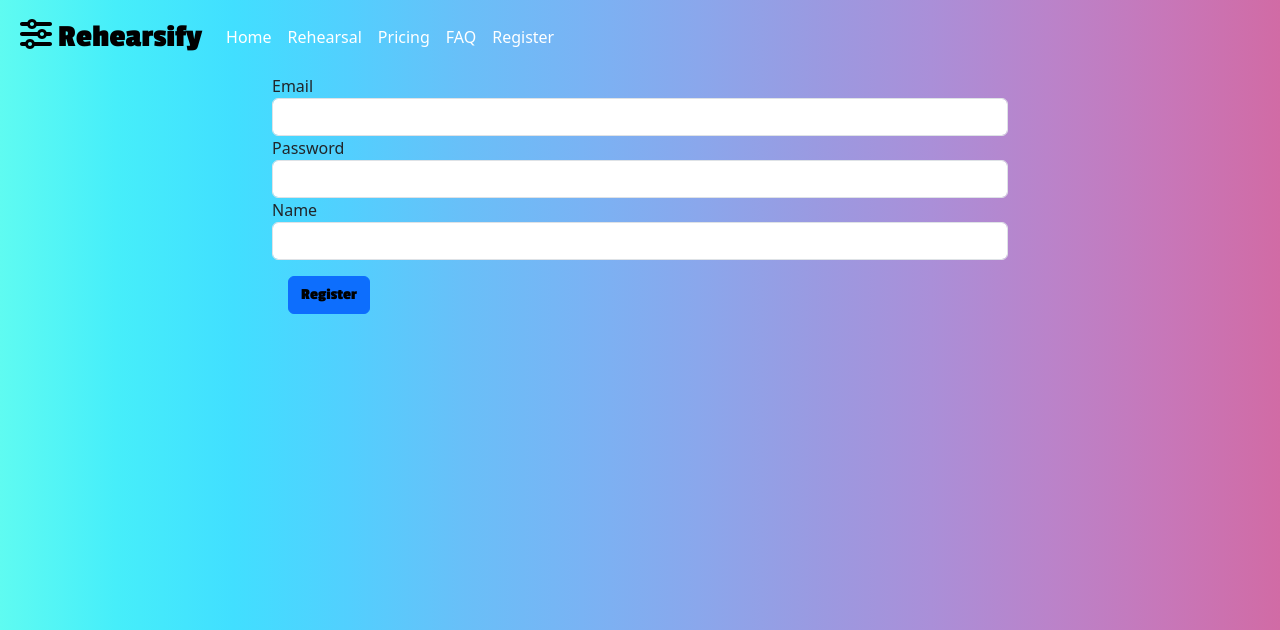
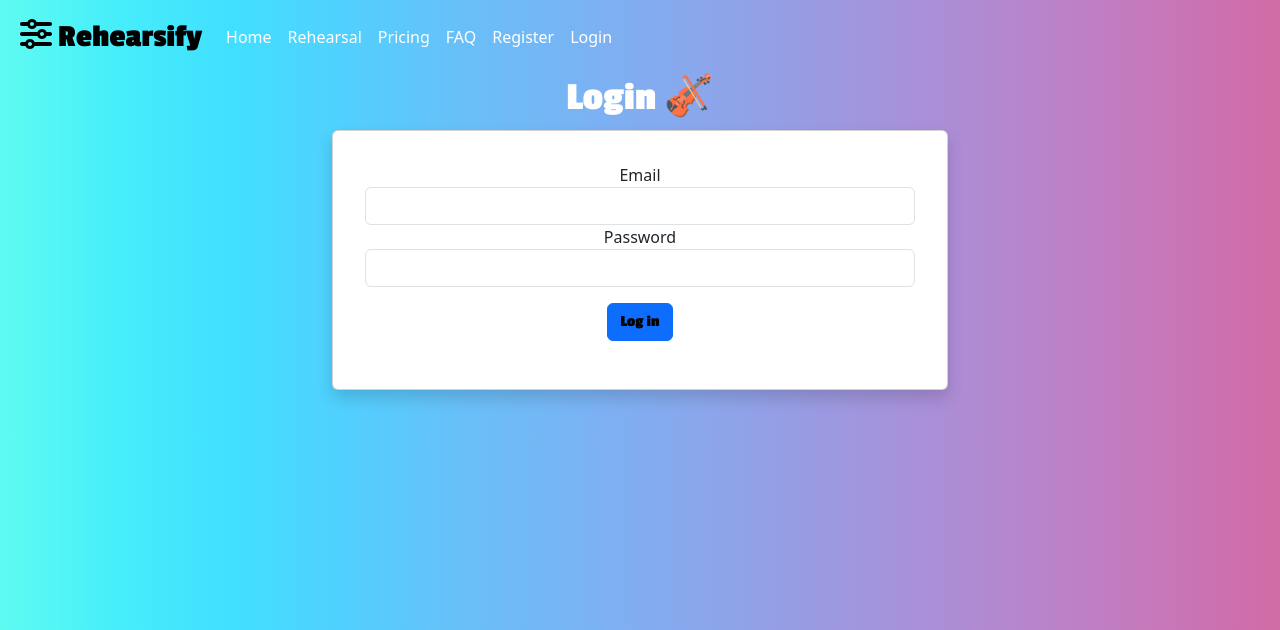
Before and after one commit to mayrapena1324/teacher_rehearsal_project, a Flask app: template templates/login.html in a window 1280 px wide. Shown: the top 630 px of the page. Run offline with Flask 2, Linux system fonts and the light colour scheme; the template is opened without the code that fills it: values that come from a table or form of the project are taken from there, others are empty; tables that the repository leaves empty hold one stand-in row (values such as "Sample post"); some libraries are stand-ins or nearby versions.

Commit message:
Add Login form in app.py Edit style for cards

```diff
--- a/app.py
+++ b/app.py
@@ -4,7 +4,7 @@
 from flask_login import UserMixin, login_user, LoginManager, current_user, logout_user
 from functools import wraps
 from flask import abort
-from forms import RegisterForm
+from forms import RegisterForm, LoginForm
 from werkzeug.security import generate_password_hash, check_password_hash
 
 # configure flask
@@ -74,9 +74,31 @@
 
         # This line will authenticate the user with Flask-Login
         login_user(new_user)
-        return redirect(url_for('rehearsal'))
+        return redirect(url_for('index'))
     return render_template("register.html", form=form, logged_in=current_user.is_authenticated)
 
+
+@app.route('/login', methods=["GET", "POST"])
+def login():
+    form = LoginForm()
+    if form.validate_on_submit():
+        email = form.email.data
+        password = form.password.data
+        # Find user by email entered.
+        user = User.query.filter_by(email=email).first()
+        # Email doesn't exist
+        if not user:
+            flash("That email does not exist, please try again.")
+            return redirect(url_for('login'))
+        # Password incorrect
+        elif not check_password_hash(user.password, password):
+            flash('Password incorrect, please try again.')
+            return redirect(url_for('login'))
+        # Email exists and password correct
+        else:
+            login_user(user)
+            return redirect(url_for('index'))
+    return render_template("login.html", form=form, current_user=current_user, logged_in=current_user.is_authenticated)
 
 
 @app.route("/", methods=["GET", "POST"])
--- a/forms.py
+++ b/forms.py
@@ -10,7 +10,8 @@
     name = StringField('Name', validators=[DataRequired()])
     submit = SubmitField("Register")
 
-#Login form
+
+# Login form
 class LoginForm(FlaskForm):
     email = StringField('Email', validators=[DataRequired()])
     password = PasswordField('Password', validators=[DataRequired()])
--- a/templates/header.html
+++ b/templates/header.html
@@ -41,6 +41,9 @@
               <li class="nav-item">
               <a class="nav-link" href="{{url_for('register') }}">Register</a>
             </li>
+              <li class="nav-item">
+              <a class="nav-link" href="{{url_for('login') }}">Login</a>
+            </li>
           </ul>
         </div>
       </div>
--- a/templates/login.html
+++ b/templates/login.html
@@ -1,10 +1,13 @@
 {% import "bootstrap/wtf.html" as wtf %}
 {% include "header.html" %}
 
-  <div class="container">
-    <div class="row">
-
-      <div class="col-lg-8 col-md-10 mx-auto content">
+<!--Login Card-->
+  <div class="container container text-center w-50">
+     <div class="container">
+        <h1>Login 🎻</h1>
+    </div>
+    <div class="card text-center mb-3 shadow p-3 mb-5 bg-white rounded">
+      <div div class="card-body">
       {% with messages = get_flashed_messages() %}
         {% if messages %}
           {% for message in messages %}
--- a/templates/register.html
+++ b/templates/register.html
@@ -8,9 +8,7 @@
   </div>
   <div class="card text-center mb-3 shadow p-3 mb-5 bg-white rounded">
       <div class="card-body">
-          <div class="form-box mx-auto">
             {{ wtf.quick_form(form, novalidate=True, button_map={"submit": "primary"}) }}
-          </div>
       </div>
   </div>
 </div>
```
